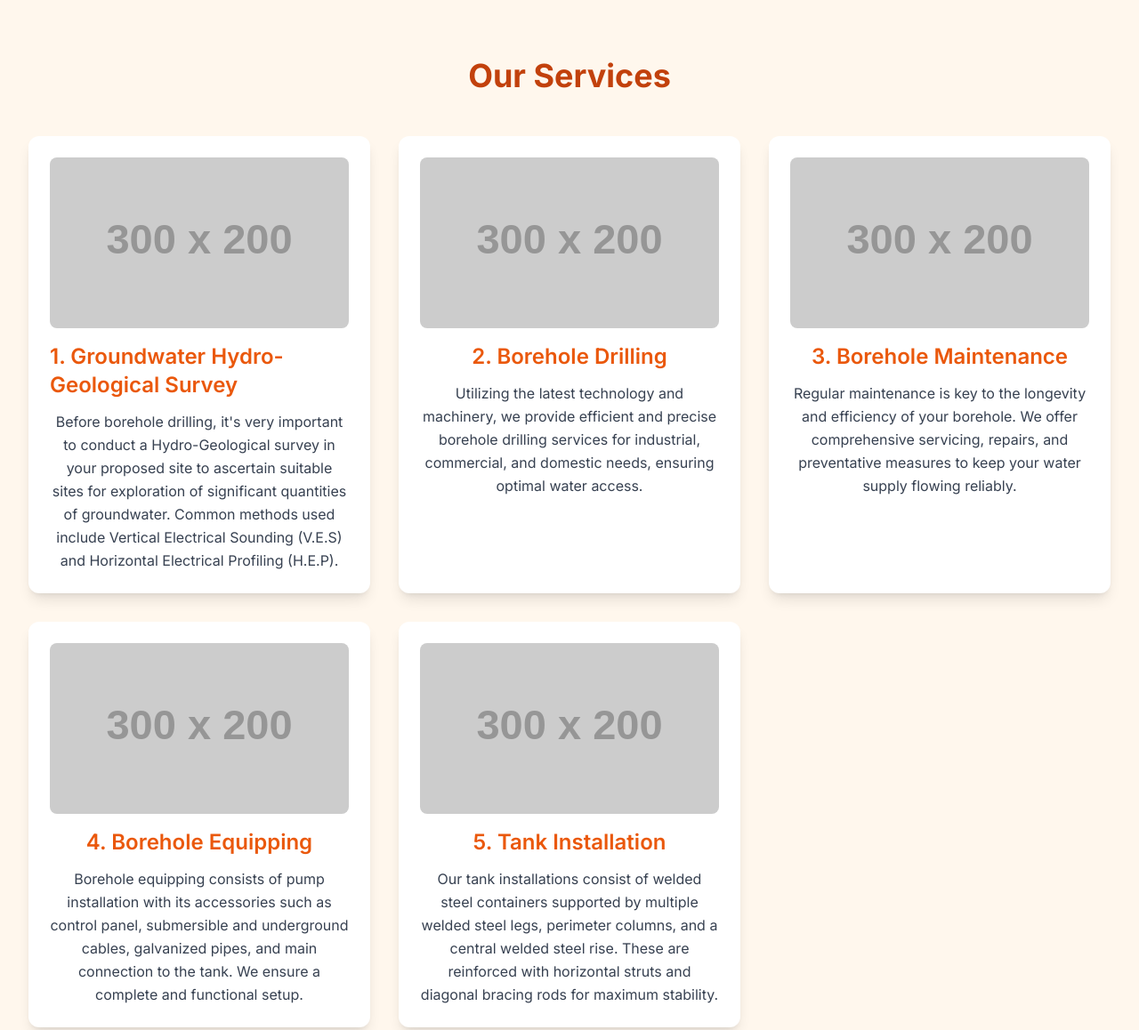
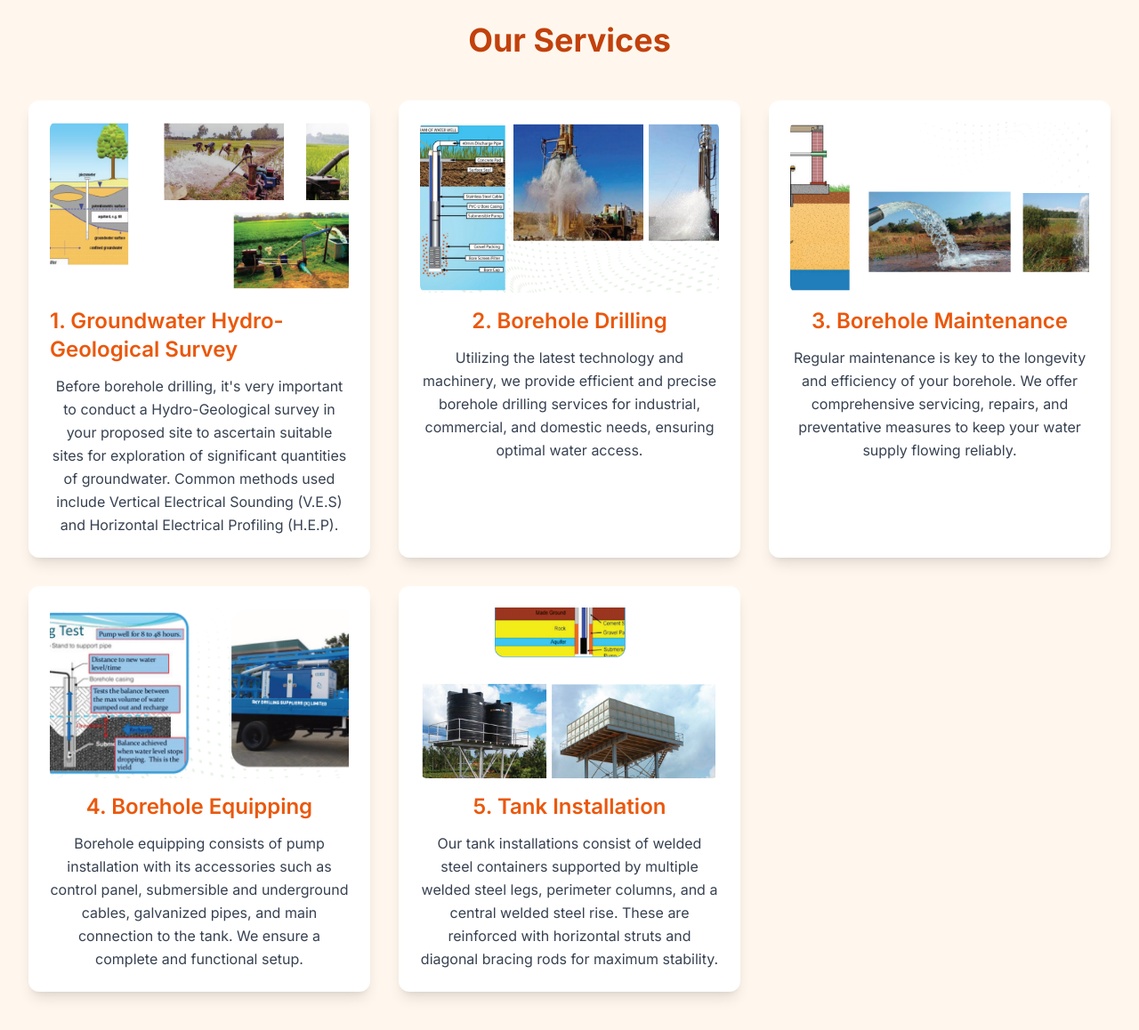
Before and after one commit to integerndegwa/skydrilling, a plain HTML site: page index.html in a window 1280 px wide. Shown: the part 1640-2798 px from the top of the page at 89% size. Drawn offline with nearby package versions, Linux system fonts and the light colour scheme; placeholder pictures from the web are drawn by us.

Commit message:
Update index.html

```diff
--- a/index.html
+++ b/index.html
@@ -48,7 +48,7 @@
             <!-- Logo/Company Name -->
             <a href="#" class="flex items-center space-x-2">
                 <!-- Placeholder for a logo image -->
-                <img src="https://placehold.co/50x50/F97316/ffffff?text=Logo" alt="Company Logo" class="h-12 w-12 rounded-full object-cover">
+                <img src="logo.png" alt="Company Logo" class="h-12 w-12 rounded-full object-cover">
                 <span class="text-orange-600 font-bold text-3xl">SKY</span>
                 <span class="text-gray-800 font-bold text-xl">DRILLING</span>
             </a>
@@ -115,7 +115,7 @@
                 </div>
                 <div class="bg-orange-50 p-8 rounded-xl shadow-lg flex flex-col items-center">
                     <!-- Placeholder image for About Us -->
-                    <img src="https://placehold.co/400x250/F97316/ffffff?text=About+Us+Image" alt="About Us" class="w-full h-auto rounded-lg mb-6 object-cover">
+                    <img src="aboutus.png" alt="About Us" class="w-full h-auto rounded-lg mb-6 object-cover">
                     <h3 class="text-2xl font-semibold text-orange-700 mb-4">Our Core Principles</h3>
                     <div class="space-y-4 text-left w-full">
                         <p><strong class="font-semibold text-orange-600">Vision:</strong> To extend logistics centered operations to support services vital to the drilling industry.</p>
@@ -135,7 +135,7 @@
             <div class="grid grid-cols-1 md:grid-cols-2 lg:grid-cols-3 gap-8">
                 <!-- Service 1: Groundwater Hydro-Geological Survey -->
                 <div class="bg-white p-6 rounded-xl shadow-lg hover:shadow-xl transition duration-300 transform hover:-translate-y-1 flex flex-col items-center">
-                    <img src="https://placehold.co/300x200/F97316/ffffff?text=Survey" alt="Groundwater Survey" class="w-full h-48 object-cover rounded-lg mb-4">
+                    <img src="service1.png" alt="Groundwater Survey" class="w-full h-48 object-cover rounded-lg mb-4">
                     <h3 class="text-2xl font-semibold text-orange-600 mb-3">1. Groundwater Hydro-Geological Survey</h3>
                     <p class="text-gray-700 leading-relaxed text-center">
                         Before borehole drilling, it's very important to conduct a Hydro-Geological survey in your proposed site to ascertain suitable sites for exploration of significant quantities of groundwater. Common methods used include Vertical Electrical Sounding (V.E.S) and Horizontal Electrical Profiling (H.E.P).
@@ -143,7 +143,7 @@
                 </div>
                 <!-- Service 2: Borehole Drilling -->
                 <div class="bg-white p-6 rounded-xl shadow-lg hover:shadow-xl transition duration-300 transform hover:-translate-y-1 flex flex-col items-center">
-                    <img src="https://placehold.co/300x200/F97316/ffffff?text=Drilling" alt="Borehole Drilling" class="w-full h-48 object-cover rounded-lg mb-4">
+                    <img src="service2.png" alt="Borehole Drilling" class="w-full h-48 object-cover rounded-lg mb-4">
                     <h3 class="text-2xl font-semibold text-orange-600 mb-3">2. Borehole Drilling</h3>
                     <p class="text-gray-700 leading-relaxed text-center">
                         Utilizing the latest technology and machinery, we provide efficient and precise borehole drilling services for industrial, commercial, and domestic needs, ensuring optimal water access.
@@ -151,7 +151,7 @@
                 </div>
                 <!-- Service 3: Borehole Maintenance -->
                 <div class="bg-white p-6 rounded-xl shadow-lg hover:shadow-xl transition duration-300 transform hover:-translate-y-1 flex flex-col items-center">
-                    <img src="https://placehold.co/300x200/F97316/ffffff?text=Maintenance" alt="Borehole Maintenance" class="w-full h-48 object-cover rounded-lg mb-4">
+                    <img src="service3.png" alt="Borehole Maintenance" class="w-full h-48 object-cover rounded-lg mb-4">
                     <h3 class="text-2xl font-semibold text-orange-600 mb-3">3. Borehole Maintenance</h3>
                     <p class="text-gray-700 leading-relaxed text-center">
                         Regular maintenance is key to the longevity and efficiency of your borehole. We offer comprehensive servicing, repairs, and preventative measures to keep your water supply flowing reliably.
@@ -159,7 +159,7 @@
                 </div>
                 <!-- Service 4: Borehole Equipping -->
                 <div class="bg-white p-6 rounded-xl shadow-lg hover:shadow-xl transition duration-300 transform hover:-translate-y-1 flex flex-col items-center">
-                    <img src="https://placehold.co/300x200/F97316/ffffff?text=Equipping" alt="Borehole Equipping" class="w-full h-48 object-cover rounded-lg mb-4">
+                    <img src="service4.png" alt="Borehole Equipping" class="w-full h-48 object-cover rounded-lg mb-4">
                     <h3 class="text-2xl font-semibold text-orange-600 mb-3">4. Borehole Equipping</h3>
                     <p class="text-gray-700 leading-relaxed text-center">
                         Borehole equipping consists of pump installation with its accessories such as control panel, submersible and underground cables, galvanized pipes, and main connection to the tank. We ensure a complete and functional setup.
@@ -167,7 +167,7 @@
                 </div>
                 <!-- Service 5: Tank Installation -->
                 <div class="bg-white p-6 rounded-xl shadow-lg hover:shadow-xl transition duration-300 transform hover:-translate-y-1 flex flex-col items-center">
-                    <img src="https://placehold.co/300x200/F97316/ffffff?text=Tank+Install" alt="Tank Installation" class="w-full h-48 object-cover rounded-lg mb-4">
+                    <img src="service5.png" alt="Tank Installation" class="w-full h-48 object-cover rounded-lg mb-4">
                     <h3 class="text-2xl font-semibold text-orange-600 mb-3">5. Tank Installation</h3>
                     <p class="text-gray-700 leading-relaxed text-center">
                         Our tank installations consist of welded steel containers supported by multiple welded steel legs, perimeter columns, and a central welded steel rise. These are reinforced with horizontal struts and diagonal bracing rods for maximum stability.
```
